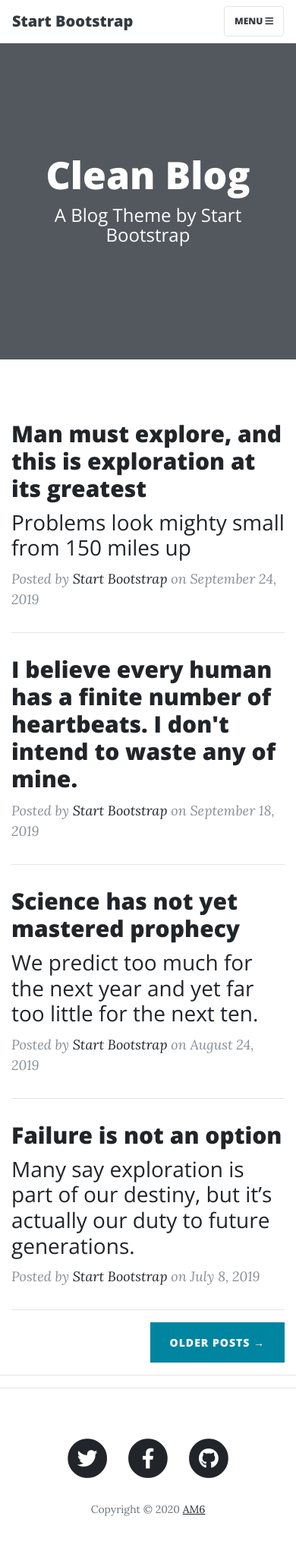
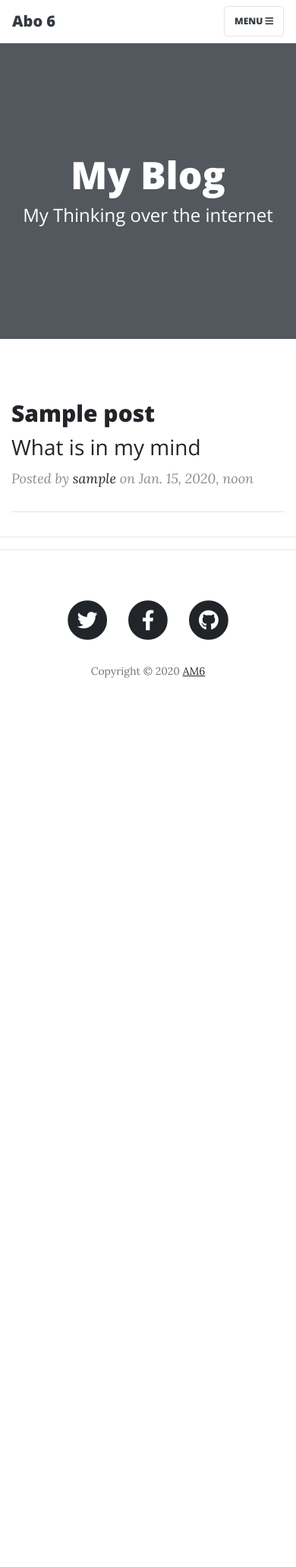
Before and after one commit to AhmedAbo6/abosita, a Django app: page /blog/ in a window 390 px wide. Shown: the whole page at 76% size. After the commit the page ends 892 px from the top, so only its background shows below. Run offline with Django 3.2, Linux system fonts and the light colour scheme; tables that the repository leaves empty hold one stand-in row (values such as "Sample post"); some libraries are stand-ins or nearby versions.

Commit message:
finished v1

```diff
--- a/core/urls.py
+++ b/core/urls.py
@@ -1,11 +1,13 @@
 from django.urls import path
 from . import views as core_views
+from posts import views as posts_views
 
 urlpatterns  =  [
     path('test/', core_views.home, name='Home'),
     path('', core_views.about, name='About'),
     path('contact/', core_views.contact, name='Contact'),
-    path('post/', core_views.post),
-    path('blog/', core_views.blog),
+    path('blog/', posts_views.PostListView.as_view(), name='Blog'),
+    path('post/<slug:slug>/', posts_views.post, name='Post'),
+
 
 ]
--- a/posts/admin.py
+++ b/posts/admin.py
@@ -1,3 +1,5 @@
 from django.contrib import admin
+from .models import Author, Post
 
-# Register your models here.
+admin.site.register(Author)
+admin.site.register(Post)
--- a/posts/models.py
+++ b/posts/models.py
@@ -1,3 +1,34 @@
 from django.db import models
+from django.contrib.auth import get_user_model
+from django.urls import reverse
 
-# Create your models here.
+User = get_user_model()
+
+
+class Author(models.Model):
+    user = models.OneToOneField(User, on_delete=models.CASCADE)
+
+    def __str__(self):
+        return self.user.username
+
+
+class Post(models.Model):
+    title = models.CharField(max_length=100)
+    slug = models.SlugField(unique=True)
+    content = models.TextField()
+    timestamp = models.DateTimeField(auto_now_add=True)
+    author = models.ForeignKey(Author, on_delete=models.CASCADE)
+    # image = models.ImageField(upload_to='post_blog')
+    previous_post = models.ForeignKey(
+        'self', related_name='previous', on_delete=models.SET_NULL, blank=True, null=True)
+    next_post = models.ForeignKey(
+        'self', related_name='next', on_delete=models.SET_NULL, blank=True, null=True)
+
+    def __str__(self):
+        return self.title
+
+
+    def get_absolute_url(self):
+        return reverse("Post", kwargs={
+            'slug': self.slug
+        })
--- a/posts/views.py
+++ b/posts/views.py
@@ -1,3 +1,29 @@
-from django.shortcuts import render
+from django.views.generic import ListView
+from django.shortcuts import render, get_object_or_404
 
-# Create your views here.
+from .models import Post
+
+class PostListView(ListView):
+    model = Post
+    template_name = 'index.html'
+    context_object_name = 'queryset'
+    paginate_by = 10
+
+    def get_context_data(self, **kwargs):
+        latest_list = Post.objects.order_by('-timestamp')
+        context = super().get_context_data(**kwargs)
+        context['latest'] = latest_list
+        context['page_request_var'] = "page"
+        context['title'] = 'Blog'
+        return context
+
+    def get_queryset(self):
+        return Post.objects.order_by('-timestamp')
+
+def post(request, slug):
+    post = get_object_or_404(Post, slug=slug)
+    context = {
+    'post': post,
+    'title' : 'Post'
+    }
+    return render(request, 'post.html', context)
--- a/templates/base.html
+++ b/templates/base.html
@@ -6,8 +6,8 @@
 
     <meta charset="utf-8">
     <meta name="viewport" content="width=device-width, initial-scale=1, shrink-to-fit=no">
-    <meta name="description" content="">
-    <meta name="author" content="">
+    <meta name="description" content="Abo 6 Personal Blog">
+    <meta name="author" content="AM6">
 
     {% if title %}
       <title> Abo 6 || {{ title }}</title>
@@ -33,7 +33,7 @@
   <!-- Navigation -->
   <nav class="navbar navbar-expand-lg navbar-light fixed-top" id="mainNav">
     <div class="container">
-      <a class="navbar-brand" href="index.html">Start Bootstrap</a>
+      <a class="navbar-brand" href="/">Abo 6</a>
       <button class="navbar-toggler navbar-toggler-right" type="button" data-toggle="collapse" data-target="#navbarResponsive" aria-controls="navbarResponsive" aria-expanded="false" aria-label="Toggle navigation">
         Menu
         <i class="fas fa-bars"></i>
@@ -41,16 +41,16 @@
       <div class="collapse navbar-collapse" id="navbarResponsive">
         <ul class="navbar-nav ml-auto">
           <li class="nav-item">
-            <a class="nav-link" href="index.html">Home</a>
+            <a class="nav-link" href="/">Home</a>
           </li>
+          <!-- <li class="nav-item">
+            <a class="nav-link" href="about.html">About</a>
+          </li> -->
+          <!-- <li class="nav-item">
+            <a class="nav-link" href="post.html">Sample Post</a>
+          </li> -->
           <li class="nav-item">
-            <a class="nav-link" href="about.html">About</a>
-          </li>
-          <li class="nav-item">
-            <a class="nav-link" href="post.html">Sample Post</a>
-          </li>
-          <li class="nav-item">
-            <a class="nav-link" href="contact.html">Contact</a>
+            <a class="nav-link" href="{% url 'Blog' %}">Blog</a>
           </li>
         </ul>
       </div>
--- a/templates/index.html
+++ b/templates/index.html
@@ -9,8 +9,8 @@
       <div class="row">
         <div class="col-lg-8 col-md-10 mx-auto">
           <div class="site-heading">
-            <h1>Clean Blog</h1>
-            <span class="subheading">A Blog Theme by Start Bootstrap</span>
+            <h1>My Blog</h1>
+            <span class="subheading">My Thinking over the internet</span>
           </div>
         </div>
       </div>
@@ -21,63 +21,56 @@
   <div class="container">
     <div class="row">
       <div class="col-lg-8 col-md-10 mx-auto">
+        {% for post in queryset %}
         <div class="post-preview">
-          <a href="post.html">
+          <a href="{{ post.get_absolute_url }}">
             <h2 class="post-title">
-              Man must explore, and this is exploration at its greatest
+              {{ post.title }}
             </h2>
             <h3 class="post-subtitle">
-              Problems look mighty small from 150 miles up
+              What is in my mind
             </h3>
           </a>
           <p class="post-meta">Posted by
-            <a href="#">Start Bootstrap</a>
-            on September 24, 2019</p>
+            <a href="/">{{ post.author }}</a>
+            on {{ post.timestamp }}</p>
         </div>
         <hr>
-        <div class="post-preview">
-          <a href="post.html">
-            <h2 class="post-title">
-              I believe every human has a finite number of heartbeats. I don't intend to waste any of mine.
-            </h2>
-          </a>
-          <p class="post-meta">Posted by
-            <a href="#">Start Bootstrap</a>
-            on September 18, 2019</p>
-        </div>
-        <hr>
-        <div class="post-preview">
-          <a href="post.html">
-            <h2 class="post-title">
-              Science has not yet mastered prophecy
-            </h2>
-            <h3 class="post-subtitle">
-              We predict too much for the next year and yet far too little for the next ten.
-            </h3>
-          </a>
-          <p class="post-meta">Posted by
-            <a href="#">Start Bootstrap</a>
-            on August 24, 2019</p>
-        </div>
-        <hr>
-        <div class="post-preview">
-          <a href="post.html">
-            <h2 class="post-title">
-              Failure is not an option
-            </h2>
-            <h3 class="post-subtitle">
-              Many say exploration is part of our destiny, but it’s actually our duty to future generations.
-            </h3>
-          </a>
-          <p class="post-meta">Posted by
-            <a href="#">Start Bootstrap</a>
-            on July 8, 2019</p>
-        </div>
-        <hr>
-        <!-- Pager -->
+        {% endfor %}
+
+
+<!--         Pager
         <div class="clearfix">
           <a class="btn btn-primary float-right" href="#">Older Posts &rarr;</a>
-        </div>
+        </div> -->
+
+        {% if is_paginated %}
+              <div class="col-md-12">
+                <div class="section-row">
+                  <nav aria-label="Page navigation">
+                    <ul class="pagination">
+                      {% if page_obj.has_previous %}
+                        <li>
+                          <a href="?{{ page_request_var }}={{ page_obj.previous_page_number }}" aria-label="Previous">
+                            <span aria-hidden="true">&laquo;</span>
+                          </a>
+                        </li>
+                    {% endif %}
+                      <li class="active"><a href="?{{ page_request_var }}={{ page_obj.number }}">{{ page_obj.number }}</a></li>
+
+                      {% if page_obj.has_next %}
+                        <li>
+                          <a href="?{{ page_request_var }}={{ page_obj.next_page_number }}" aria-label="Next">
+                            <span aria-hidden="true">&raquo;</span>
+                          </a>
+                        </li>
+                      {% endif %}
+                    </ul>
+                  </nav>
+                </div>
+              </div>
+              {% endif %}
+
       </div>
     </div>
   </div>
```
Also changed, not shown: templates/post.html (+5 -40 lines), posts/migrations/0001_initial.py (added).
